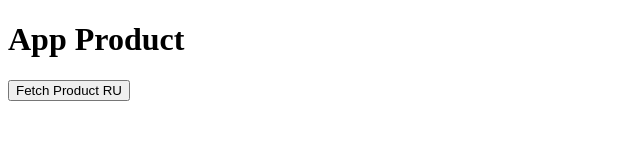
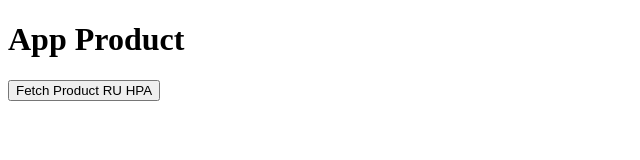
Before and after one commit to lapisanlangit/feproduct, a plain HTML site: page index.html in a window 1280 px wide. Shown: the full height of the page, 0-640 px from the left. Drawn offline with Linux system fonts and the light colour scheme.

Commit message:
Update index.html HPA

```diff
--- a/index.html
+++ b/index.html
@@ -7,7 +7,7 @@
   </head>
   <body>
     <h1>App Product</h1>
-    <button id="fetchButton">Fetch Product RU</button>
+    <button id="fetchButton">Fetch Product RU HPA</button>
     <div id="result"></div>
     <script>
       const fetchButton = document.getElementById("fetchButton");
```
